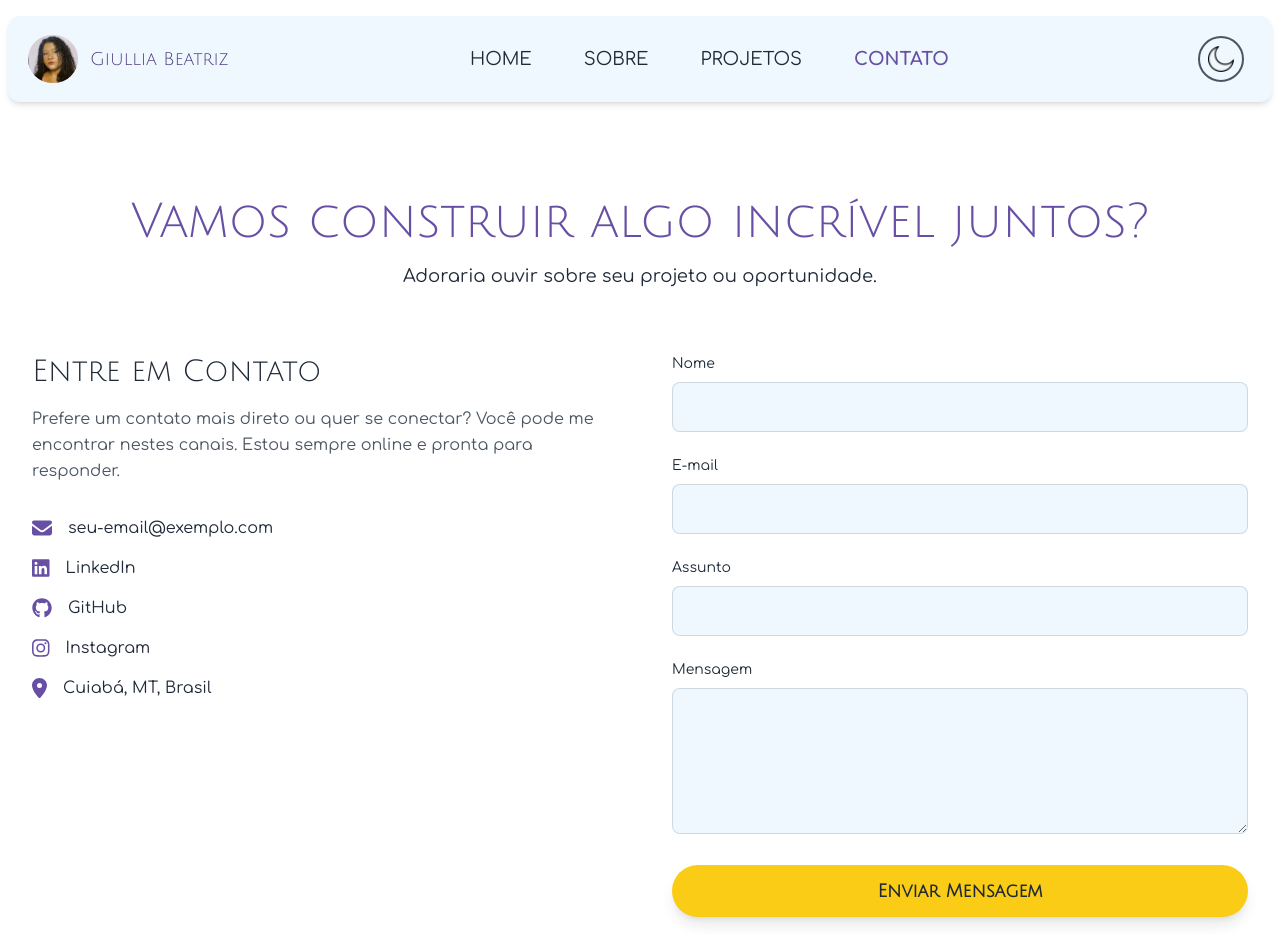
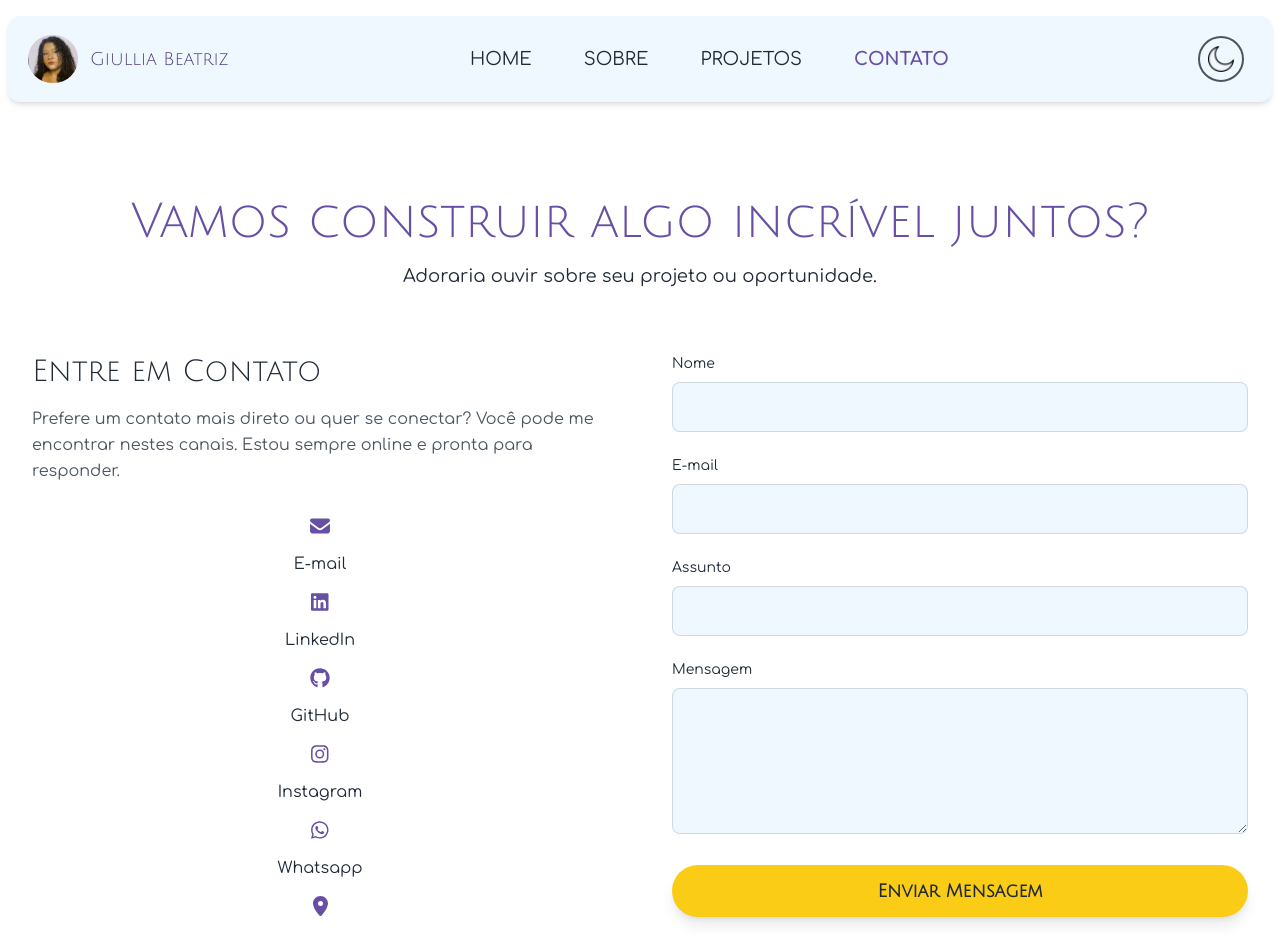
Before and after one commit to giulliabeatriz/portfolio, a React (Vite) app: page /contato in a window 1280 px wide. Shown: the top 934 px of the page. Built offline with nearby package versions, Linux system fonts and the light colour scheme.

Commit message:
[style]: estilização da página contato

```diff
--- a/src/components/Pages/Contato.jsx
+++ b/src/components/Pages/Contato.jsx
@@ -3,7 +3,7 @@
 import React from 'react';
 import { FontAwesomeIcon } from '@fortawesome/react-fontawesome';
 import { faEnvelope, faMapMarkerAlt } from '@fortawesome/free-solid-svg-icons';
-import { faLinkedin, faGithub, faInstagram } from '@fortawesome/free-brands-svg-icons';
+import { faLinkedin, faGithub, faInstagram, faWhatsapp } from '@fortawesome/free-brands-svg-icons';
 
 const Contato = () => {
   // Estilos reutilizáveis para os inputs, para manter o código limpo
@@ -33,31 +33,34 @@ const Contato = () => {
               </p>
             </div>
 
-            <div className="space-y-4">
-              <a href="mailto:giulliabeatrizrsilva@gmail.com" className="flex items-center gap-4 group">
+            <div className="space-y-4 grid-col-3">
+              <a href="mailto:giulliabeatrizrsilva@gmail.com" className="flex items-center gap-4 group flex-col">
                 <FontAwesomeIcon icon={faEnvelope} className="text-primary text-xl" />
-                <span className="font-sans text-secondary-dark dark:text-white group-hover:text-primary transition-colors">seu-email@exemplo.com</span>
+                <span className="font-sans text-secondary-dark dark:text-white group-hover:text-primary transition-colors">E-mail</span>
               </a>
-              <a href="https://linkedin.com/in/giullia-beatriz" target="_blank" rel="noopener noreferrer" className="flex items-center gap-4 group">
+              <a href="https://linkedin.com/in/giullia-beatriz" target="_blank" rel="noopener noreferrer" className="flex items-center gap-4 group flex-col">
                 <FontAwesomeIcon icon={faLinkedin} className="text-primary text-xl" />
                 <span className="font-sans text-secondary-dark dark:text-white group-hover:text-primary transition-colors">LinkedIn</span>
               </a>
-              <a href="https://github.com/giulliabeatriz" target="_blank" rel="noopener noreferrer" className="flex items-center gap-4 group">
+              <a href="https://github.com/giulliabeatriz" target="_blank" rel="noopener noreferrer" className="flex items-center gap-4 group flex-col">
                 <FontAwesomeIcon icon={faGithub} className="text-primary text-xl" />
                 <span className="font-sans text-secondary-dark dark:text-white group-hover:text-primary transition-colors">GitHub</span>
               </a>
-              <a href="https://www.instagram.com/giullia.brs/" target="_blank" rel="noopener noreferrer" className="flex items-center gap-4 group">
+              <a href="https://www.instagram.com/giullia.brs/" target="_blank" rel="noopener noreferrer" className="flex items-center gap-4 group flex-col">
                 <FontAwesomeIcon icon={faInstagram} className="text-primary text-xl" />
                 <span className="font-sans text-secondary-dark dark:text-white group-hover:text-primary transition-colors">Instagram</span>
               </a>
-              <div className="flex items-center gap-4">
+              <a href="https://wa.link/hun4gq" className="flex items-center gap-4 flex-col">
+                <FontAwesomeIcon icon={faWhatsapp} className="text-primary text-xl" />
+                <span className="font-sans text-secondary-dark dark:text-white">Whatsapp</span>
+              </a>
+              <div className="flex items-center gap-4 flex-col">
                 <FontAwesomeIcon icon={faMapMarkerAlt} className="text-primary text-xl" />
                 <span className="font-sans text-secondary-dark dark:text-white">Cuiabá, MT, Brasil</span>
               </div>
             </div>
           </div>
 
-          {/* --- Coluna da Direita (Formulário) --- */}
           <div>
             <form action="https://formspree.io/f/SUA_URL_UNICA" method="POST" className="space-y-6">
               <div>
```
